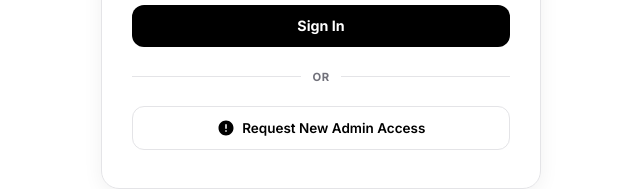
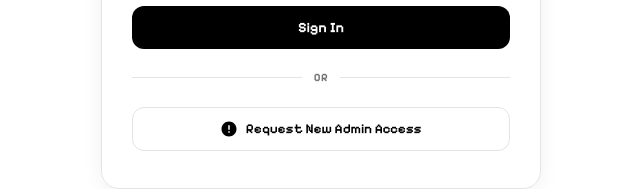
Before and after one commit to wahed8069/onchat, a Next.js app: page /login in a window 1280 px wide. Shown: the part 457-646 px from the top of the page, without its empty margins (319-959 px from the left). Built offline with nearby package versions, Linux system fonts and the light colour scheme.

Commit message:
Update app font to retro pixel font (Pixelify Sans)

```diff
--- a/src/app/globals.css
+++ b/src/app/globals.css
@@ -1,7 +1,7 @@
-@import url('https://fonts.googleapis.com/css2?family=Inter:wght@300;400;500;600;700;800&display=swap');
+@import url('https://fonts.googleapis.com/css2?family=Pixelify+Sans:wght@400..700&family=Press+Start+2P&family=Silkscreen:wght@400;700&display=swap');
 
 :root {
-  --font-sans: 'Inter', -apple-system, BlinkMacSystemFont, 'Segoe UI', Roboto, sans-serif;
+  --font-sans: 'Pixelify Sans', 'Silkscreen', 'Press Start 2P', monospace, sans-serif;
 
   /* Black & White Palette - Light Mode */
   --glass-bg: rgba(255, 255, 255, 0.95);
```
